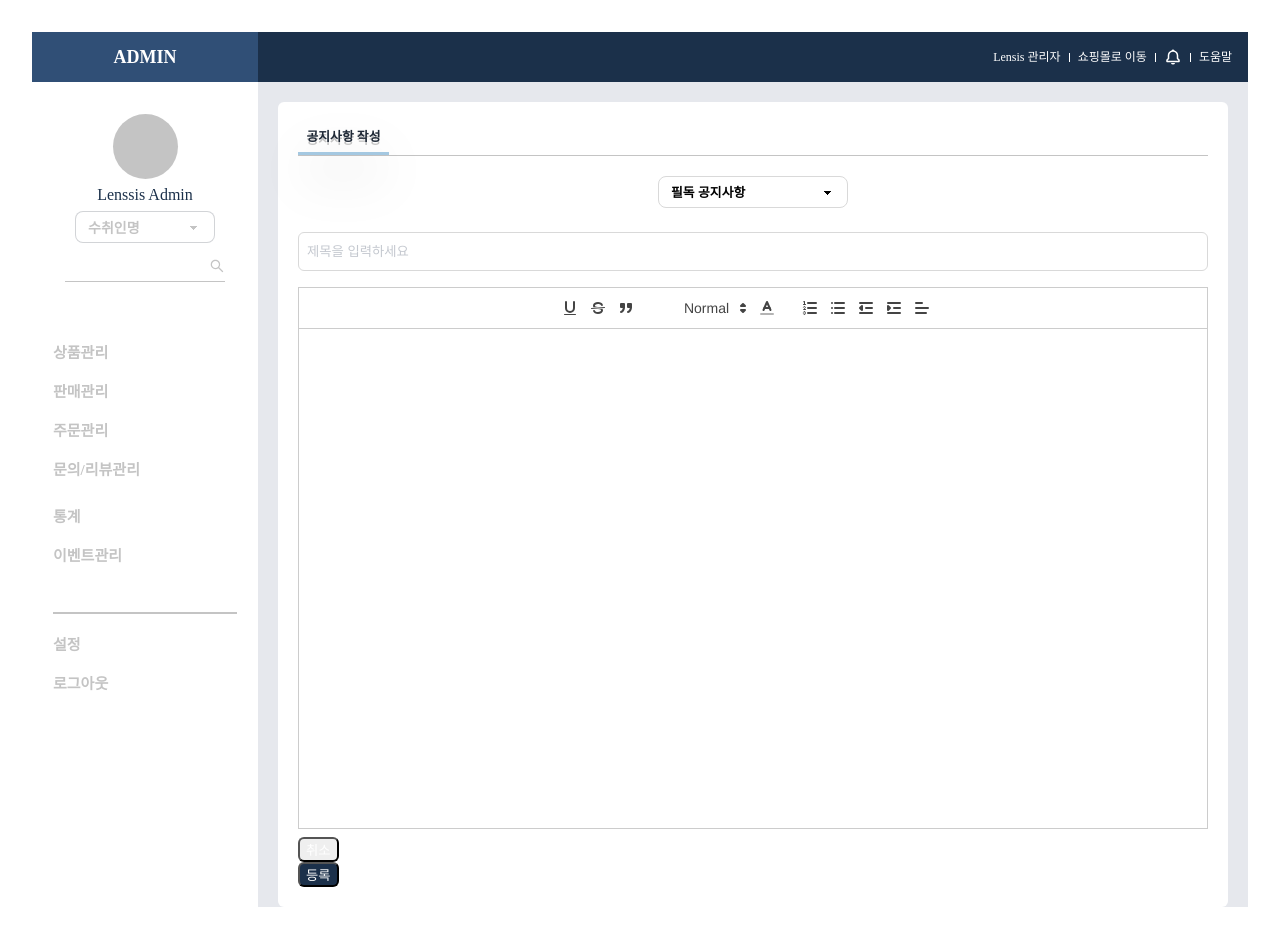
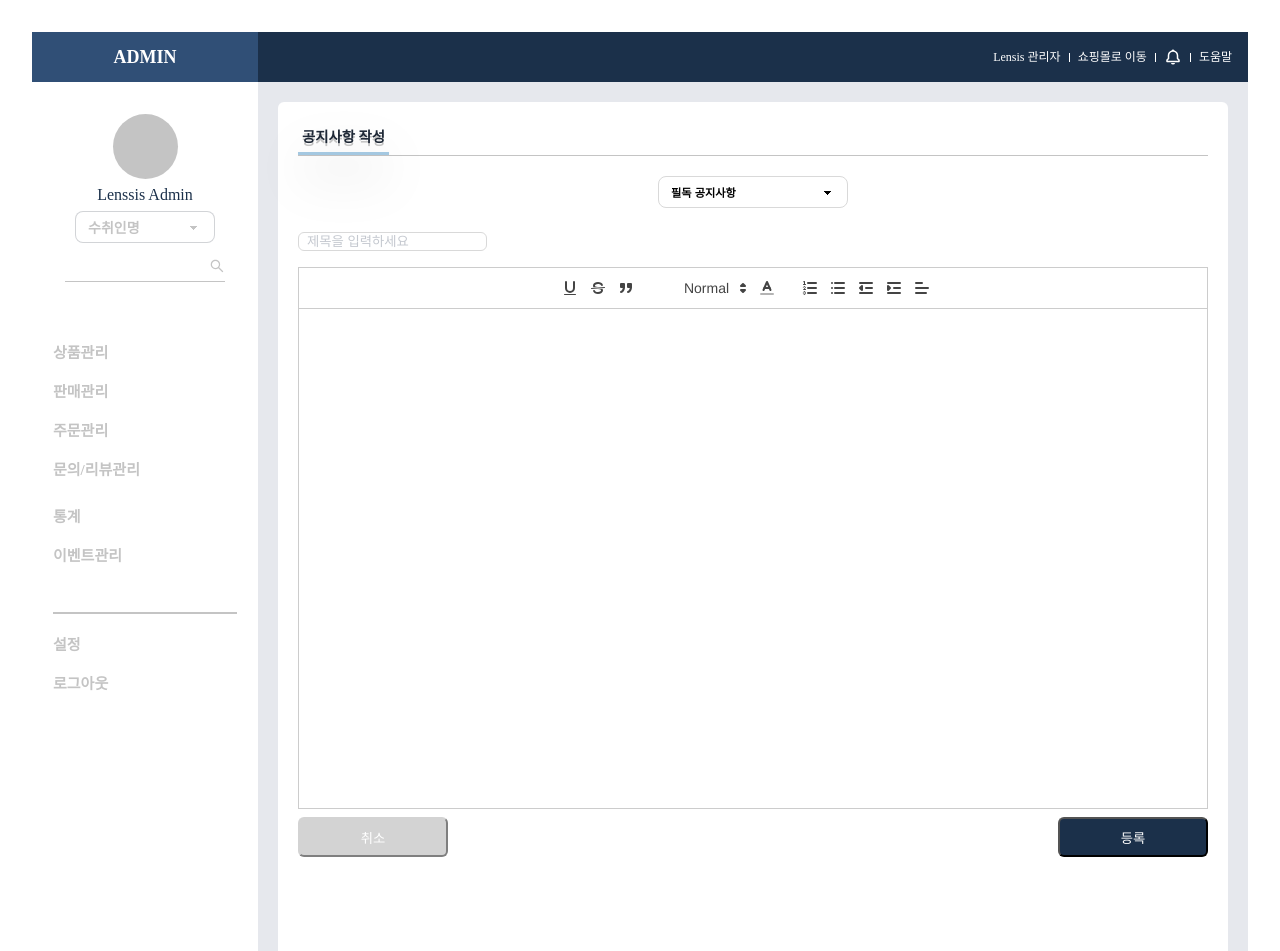
Before and after one commit to IKO-FinalProject/FE-Admin, a React (Vite) app: page /addnotice in a window 1280 px wide. Shown: the top 951 px of the page. Built offline with nearby package versions, Linux system fonts and the light colour scheme.

Commit message:
feat: addnotice 페이지 제작

```diff
--- a/src/component/app/Login.tsx
+++ b/src/component/app/Login.tsx
@@ -14,13 +14,14 @@ function Login() {
           <span className="text-2xl font-bold text-[#1B304A]">Login</span>
         </h3>
 
-        <div className="w-[90%] px-6">
+        <div className=" w-[90%] px-6">
           <Input
             name="email"
             label="Email"
             placeholder="Email"
             type="text"
-            inputWidth={'full'}
+            width="w-full"
+            height="h-[40px]"
             labelColor="gray-400"
             labelBold="bold"
           />
@@ -30,17 +31,18 @@ function Login() {
             label="Password"
             placeholder="Password"
             type="password"
-            inputWidth={'full'}
+            width="w-full"
+            height="h-[40px]"
             labelColor="gray-400"
             labelBold="bold"
           />
           <div className="mt-[3rem]">
             <Button
-              width="full"
-              height="[40px]"
+              width="w-full"
+              height="h-[40px]"
               value="로그인"
-              bgColor="[#1B304A]"
-              textColor="white"
+              bgColor="bg-[#1B304A]"
+              textColor="text-white"
               type="submit"
             />
           </div>
--- a/src/component/notice/AddNotice.tsx
+++ b/src/component/notice/AddNotice.tsx
@@ -12,7 +12,7 @@ function AddNotice() {
     <ContentBoxFull>
       <div className="mb-5" style={{ borderBottom: '1px solid #C4C4C4' }}>
         <h1
-          className="flex h-[30px] w-[10%] items-center justify-center text-[.8rem] font-bold drop-shadow-2xl"
+          className="flex h-[30px] w-[10%] items-center justify-center  text-[.9rem] font-bold drop-shadow-2xl"
           style={{ borderBottom: '3px solid #A4C8E1', textShadow: '0 3px #C4C4C4' }}
         >
           공지사항 작성
@@ -24,7 +24,7 @@ function AddNotice() {
         </label>
         <select
           id="noticeCategory"
-          className="select select-bordered select-sm w-[190px] border-[.5px] border-[#D9D9D9] text-[.8rem]"
+          className="select select-bordered select-sm w-[190px] border-[.5px] border-[#D9D9D9] text-[.7rem]"
         >
           <option value="">필독 공지사항</option>
           <option value="">배송 관련</option>
@@ -36,23 +36,26 @@ function AddNotice() {
         </select>
         <Input type="text" placeholder="제목을 입력하세요" id="noticeTitle" label="noticeTitle" />
         <QuillEditor quillRef={quillRef} htmlContent={htmlContent} setHtmlContent={setHtmlContent} />
+
+        <div className="mt-[2rem] mb-[5rem] flex justify-between">
           <Button
             type="button"
-          width="[150px]"
-          height="[40px]"
+            width="w-[150px]"
+            height="h-[40px]"
             value="취소"
-          bgColor="[#D3D3D3]"
-          textColor="white"
+            bgColor="bg-[#D3D3D3]"
+            textColor="text-white"
+            borderColor="border-[#D3D3D3]"
           />
-
           <Button
             type="submit"
-          width="[150px]"
-          height="[40px]"
+            width="w-[150px]"
+            height="h-[40px]"
             value="등록"
-          bgColor="[#1B304A]"
-          textColor="white"
+            bgColor="bg-[#1B304A]"
+            textColor="text-white"
           />
+        </div>
       </form>
     </ContentBoxFull>
   )
--- a/src/component/ui/Button.tsx
+++ b/src/component/ui/Button.tsx
@@ -1,7 +1,7 @@
 const Button = ({ type, width, height, value, onClick, bgColor, textColor, borderColor }: any) => {
   return (
     <button
-      className={`text-${textColor} rounded-md  h-${height} w-${width}  bg-${bgColor} flex items-center justify-center`}
+      className={`${textColor} rounded-md ${borderColor} ${height} ${width}  ${bgColor} flex items-center justify-center`}
       type={type}
       onClick={onClick}
     >
--- a/src/component/ui/Input.tsx
+++ b/src/component/ui/Input.tsx
@@ -4,13 +4,14 @@ const Input = ({
   label,
   placeholder,
   type,
-  inputWidth,
+  width,
   labelColor,
   labelBold,
   name,
   value,
   onChange,
-  id
+  id,
+  height
 }: any) => {
   return (
     <div className="my-4 flex flex-col justify-center gap-2">
@@ -22,7 +23,7 @@ const Input = ({
           name={name}
           onChange={onChange}
           value={value}
-          className={`h-[35px] w-full rounded-md border border-solid border-[#D9D9D9] w-${inputWidth} pl-2 placeholder-gray-400/60 focus:outline-1 focus:outline-[#ABC8DF]`}
+          className={` rounded-md border border-solid border-[#D9D9D9] ${width} ${height} pl-2 placeholder-gray-400/60 focus:outline-1 focus:outline-[#ABC8DF]`}
           type={type}
           placeholder={placeholder}
           id={id}
```
Lines whose indentation alone changed are shown as unchanged.
